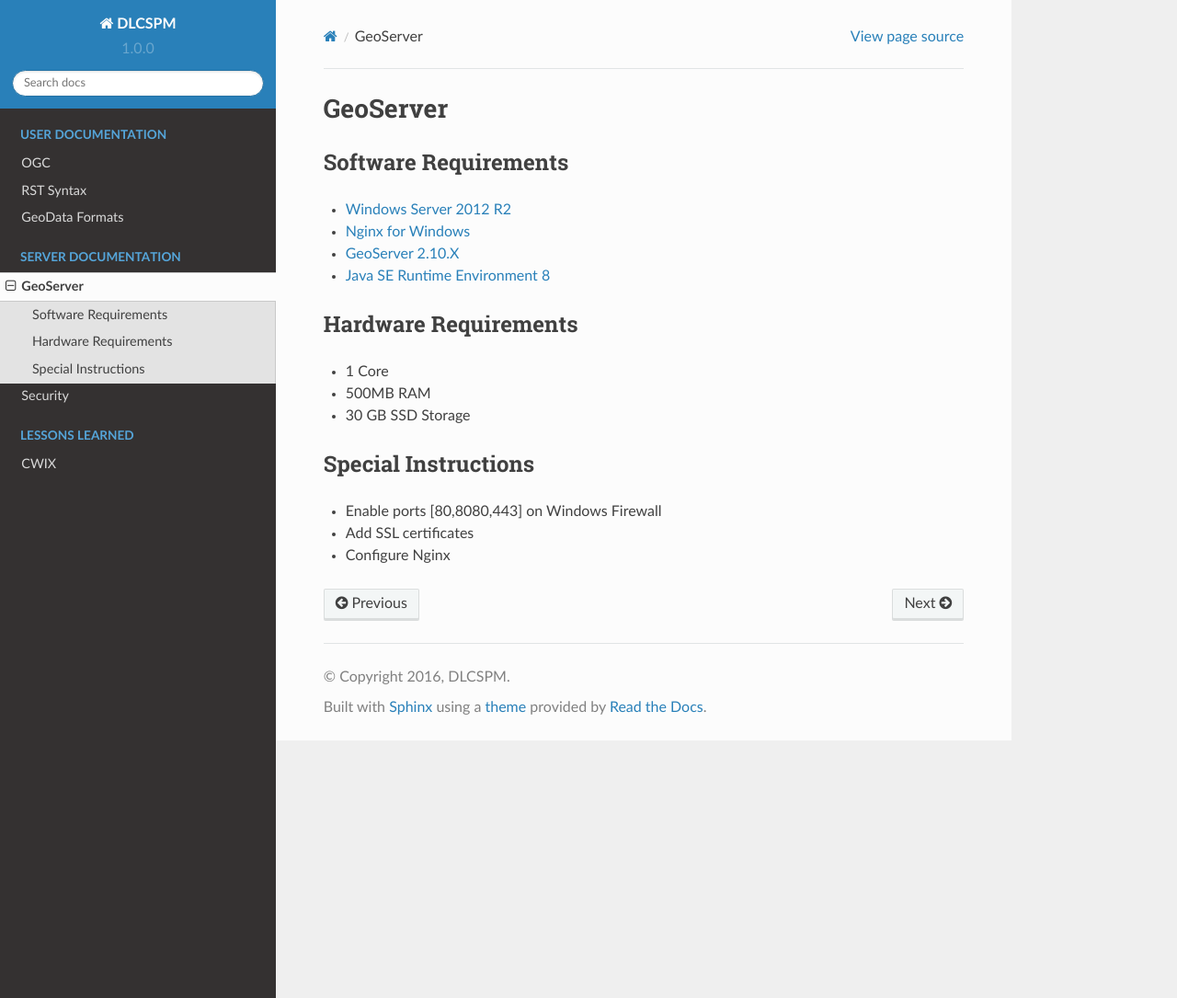
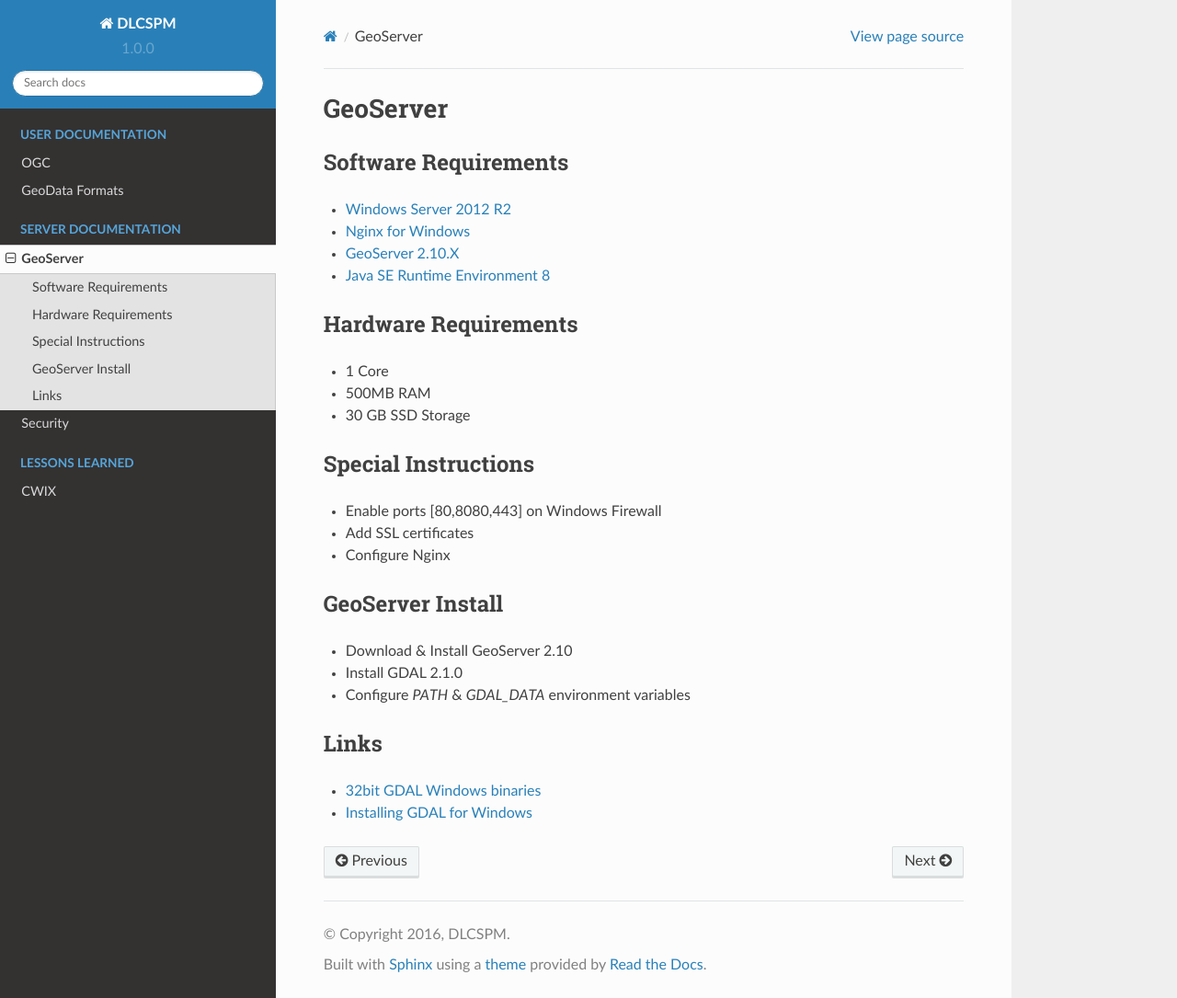
Before and after one commit to DenisCarriere/documentation, a Sphinx documentation site: the page built from docs/SERVER/geoserver.rst, in a window 1280 px wide and 1085 px high. Shown: the whole window at 92% size. Built offline with Sphinx 7.4.7 and the Read the Docs theme 2.0.0, drawn with Linux system fonts in a browser that asks for light colours.

Commit message:
Update docs

```diff
--- /dev/null
+++ b/docs/SERVER/geoserver.rst
@@ -0,0 +1,37 @@
+GeoServer
+=========
+
+Software Requirements
+---------------------
+
+- `Windows Server 2012 R2 <https://www.microsoft.com/en-us/cloud-platform/windows-server-2012-r2>`_
+- `Nginx for Windows <http://nginx.org/en/docs/windows.html>`_
+- `GeoServer 2.10.X <http://geoserver.org/>`_
+- `Java SE Runtime Environment 8 <http://www.oracle.com/technetwork/java/javase/downloads/jre8-downloads-2133155.html>`_
+
+Hardware Requirements
+---------------------
+
+- 1 Core
+- 500MB RAM
+- 30 GB SSD Storage
+
+Special Instructions
+--------------------
+
+- Enable ports [80,8080,443] on Windows Firewall
+- Add SSL certificates
+- Configure Nginx
+
+GeoServer Install
+-----------------
+
+- Download & Install GeoServer 2.10
+- Install GDAL 2.1.0
+- Configure `PATH` & `GDAL_DATA` environment variables
+
+Links
+-----
+
+- `32bit GDAL Windows binaries <http://www.gisinternals.com/query.html?content=filelist&file=release-1500-gdal-2-1-0-mapserver-7-0-1.zip>`_
+- `Installing GDAL for Windows <http://sandbox.idre.ucla.edu/sandbox/tutorials/installing-gdal-for-windows>`_
--- a/docs/conf.py
+++ b/docs/conf.py
@@ -19,9 +19,9 @@
 # add these directories to sys.path here. If the directory is relative to the
 # documentation root, use os.path.abspath to make it absolute, like shown here.
 #
-# import os
-# import sys
-# sys.path.insert(0, os.path.abspath('.'))
+import os
+import sys
+sys.path.insert(0, os.path.abspath('.'))
 
 # -- General configuration ------------------------------------------------
 
@@ -198,15 +198,15 @@
 
 # If false, no module index is generated.
 #
-# html_domain_indices = True
+html_domain_indices = True
 
 # If false, no index is generated.
 #
-# html_use_index = True
+html_use_index = True
 
 # If true, the index is split into individual pages for each letter.
 #
-# html_split_index = False
+html_split_index = False
 
 # If true, links to the reST sources are added to the pages.
 #
--- a/docs/index.rst
+++ b/docs/index.rst
@@ -13,8 +13,7 @@
     :caption: USER DOCUMENTATION
     :name: user
 
-    USER/ogc
-    USER/rst-examples
+    USER/ogc.rst
     USER/geo-data-formats
 
 .. toctree::
```
Also changed, not shown: README.md (+3 -11 lines), docs/LESSONS/cwix.md (+1 -4 lines), docs/SERVER/geoserver.md (deleted, +0 -20 lines), docs/SERVER/security.rst (+10 -13 lines), docs/USER/ogc.md (deleted, +0 -21 lines), docs/USER/ogc.rst (added, +50 -0 lines), requirements.txt (+3 -37 lines), docs/rst-syntax-examples.rst (renamed from docs/USER/rst-examples.rst), 2 other files.
